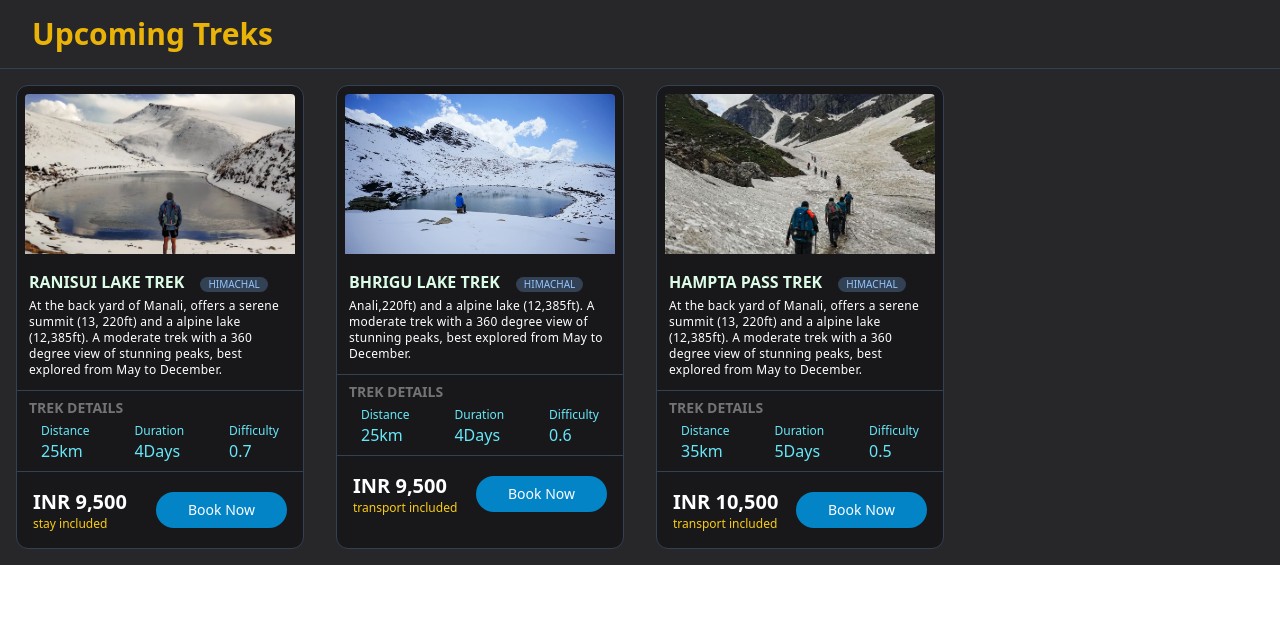
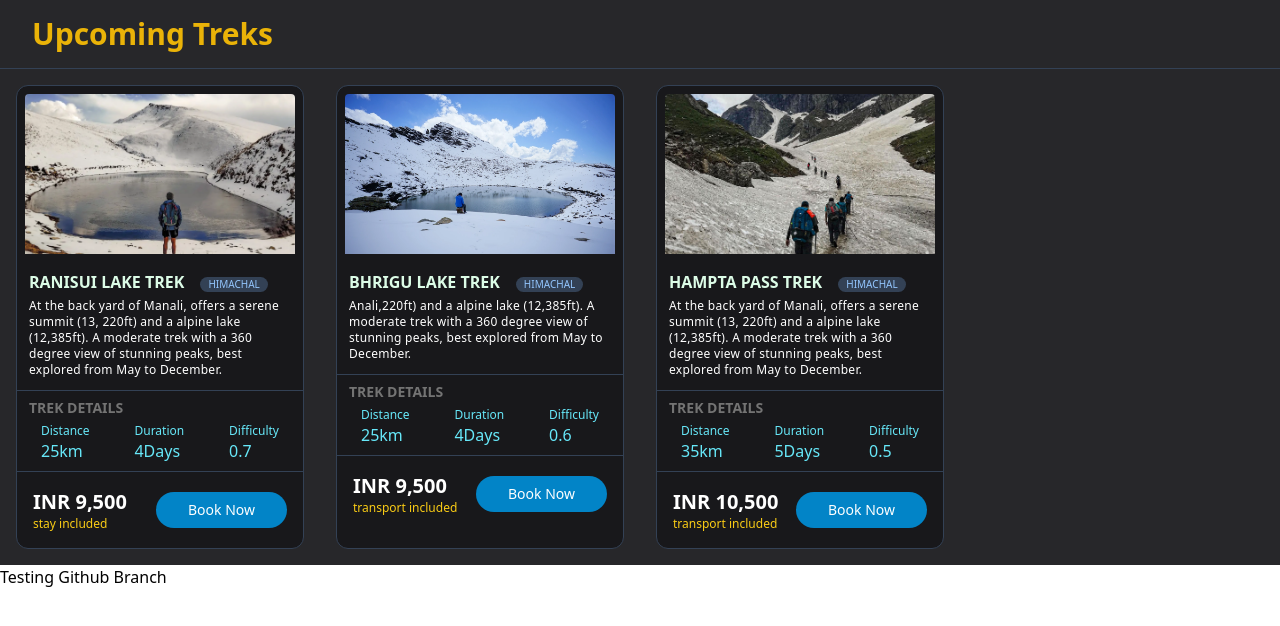
Before and after one commit to Pritam-00/My-App, a React (Create React App) app: page / in a window 1280 px wide. Shown: the top 626 px of the page. Built offline with nearby package versions, Linux system fonts and the light colour scheme.

Commit message:
new Github branch is made

```diff
--- a/src/App.js
+++ b/src/App.js
@@ -55,6 +55,7 @@ function App() {
    <>
     <UpcomingTreks />
     <TrekCardsBox mockdata={mockdata}  />
+    <p>Testing Github Branch</p>
     </>
   );
 }
```
